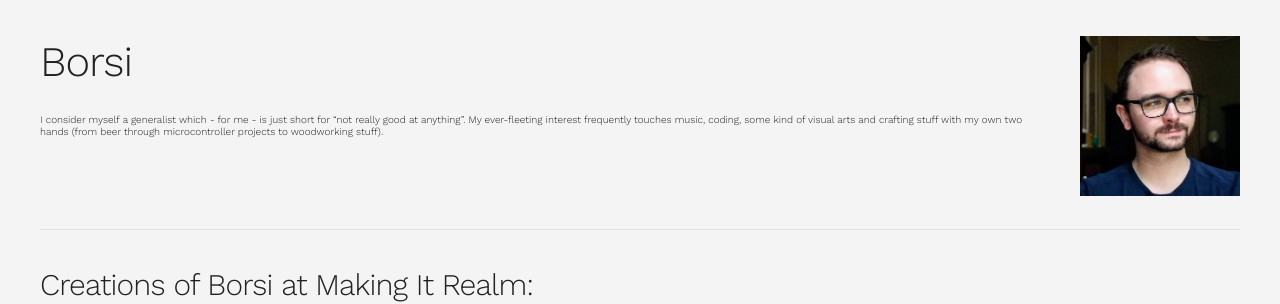
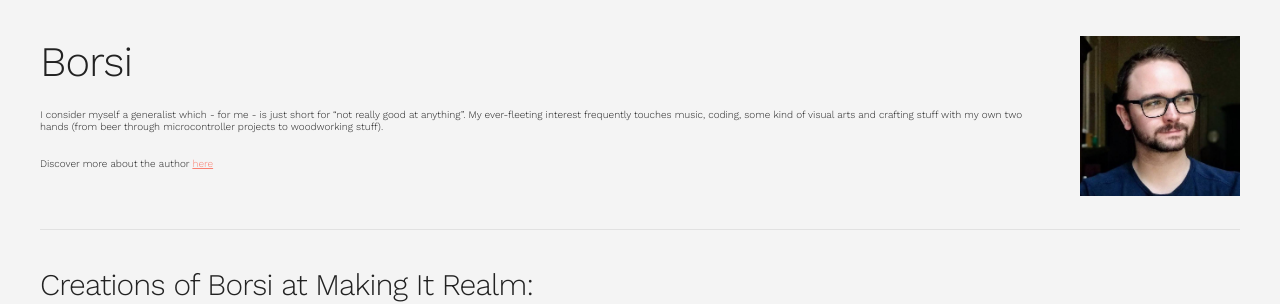
Before and after one commit to freegyes/MakingItRealm, a Jekyll site: the page built from _authors/zoltan_borsos.md, in a window 1280 px wide, cut to the strip 337-641 px from the top of the page. Built offline with Jekyll 4.4.1, drawn with Linux system fonts in a browser that asks for light colours; some of the changed text lies outside the part shown.

Commit message:
Bring author link to top and add Tim intro

```diff
--- a/_layouts/author.html
+++ b/_layouts/author.html
@@ -8,9 +8,10 @@ layout: default
   <div class="row">
     <div class="ten columns">
       <h2>{{ author.display_name }}</h2>
-      <p>
-        {{ content }}
-      </p>
+
+      {{ content }}
+
+      <p>Discover more about the author <a href="{{ author.link }}">here</a></p>
     </div>
     <div class="two columns">
       <img class="u-max-full-width"
@@ -44,8 +45,4 @@ layout: default
       </div>
   </div>
 
-  <div class="row">
-    <p>Discover more about the author <a href="{{ author.link }}">here</a></p>
-  </div>
-
 </div>
```
Also changed, not shown: _authors/tim_pietrusky.md (+2 -0 lines).
